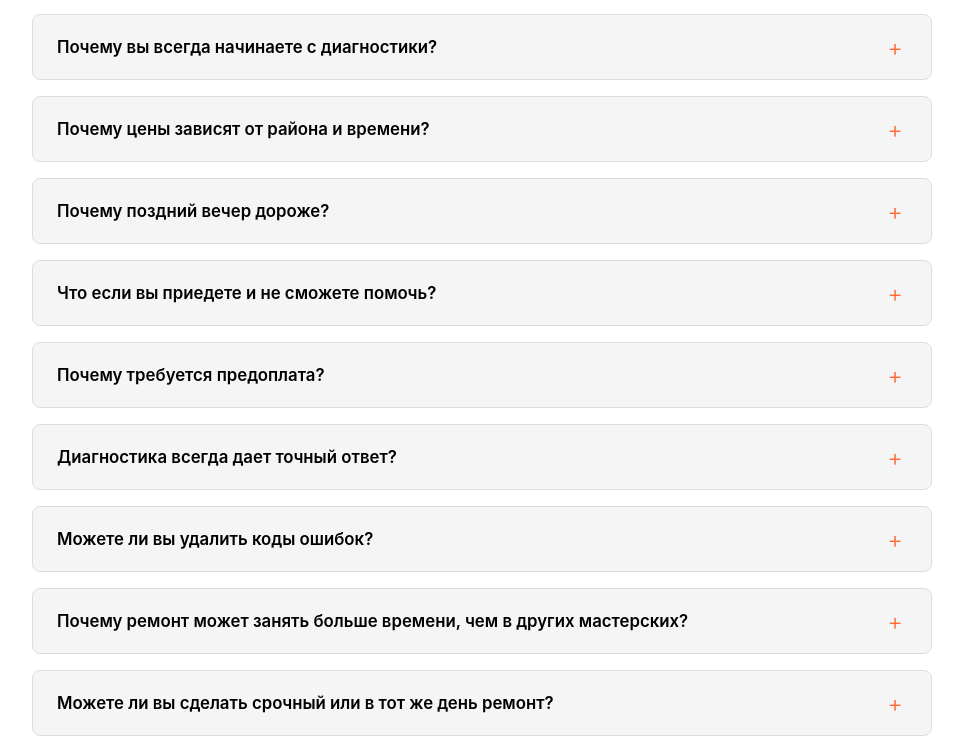
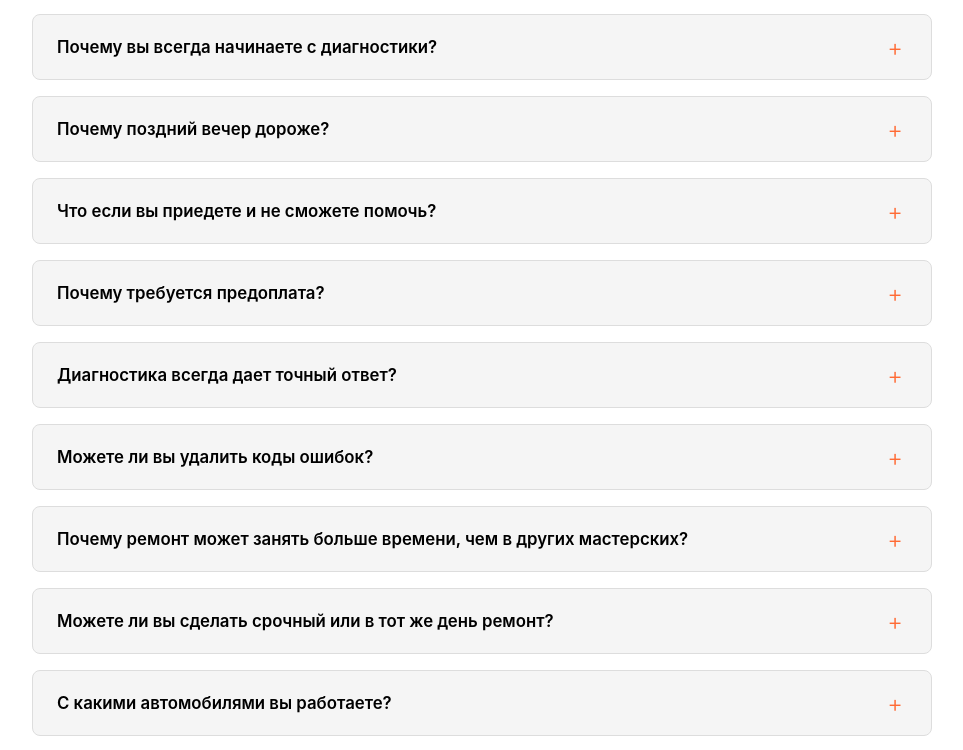
Before and after one commit to HealthGarage/landing, a React (Vite) app: page / in a window 1280 px wide. Shown: the part 4296-5046 px from the top of the page, without its empty margins (158-1121 px from the left). Built offline with nearby package versions, Linux system fonts and the light colour scheme.

Commit message:
fix: FAQ section

```diff
--- a/src/components/FAQ.jsx
+++ b/src/components/FAQ.jsx
@@ -46,10 +46,6 @@ const FAQ = () => {
     {
       question: t('faq.q10.question'),
       answer: t('faq.q10.answer')
-    },
-    {
-      question: t('faq.q11.question'),
-      answer: t('faq.q11.answer')
     }
   ];
 
--- a/src/locales/et.json
+++ b/src/locales/et.json
@@ -163,40 +163,36 @@
       "answer": "Sest osade vahetus ilma põhjusest arusaamata toob sageli kaasa tarbetuid kulusid. Diagnostika võimaldab õigeid otsuseid."
     },
     "q3": {
-      "question": "Miks hinnad sõltuvad piirkonnast ja ajast?",
-      "answer": "Sest sõiduaeg Tallinnas varieerub märkimisväärselt liiklustingimuste tõttu. Hinnad kajastavad kulutatud aega, mitte ainult vahemaad."
-    },
-    "q4": {
       "question": "Miks hiline õhtu on kallim?",
       "answer": "Kella 21:00 kuni 23:00 kehtib hiliste tundide tariif piiratud kättesaadavuse ja pikendatud tööaja tõttu."
     },
-    "q5": {
+    "q4": {
       "question": "Mis juhtub, kui te saabute ja ei saa aidata?",
       "answer": "Kui diagnostikat ega abi ei saa pakkuda, tagastatakse 50% ettemaks täielikult."
     },
-    "q6": {
+    "q5": {
       "question": "Miks on ettemaks nõutud?",
       "answer": "Ettemaks tagab ajavahemiku ja katab sõiduaja. See hoiab ära viimase hetke tühistamised."
     },
-    "q7": {
+    "q6": {
       "question": "Kas diagnostika annab alati täpse vastuse?",
       "answer": "Diagnostika annab suuna ja prioriteedid. Mõned mehaanilised probleemid võivad siiski vajada töökoja ülevaatust."
     },
-    "q8": {
+    "q7": {
       "question": "Kas saate kustutada veakoode?",
       "answer": "Jah, saame kustutada veakoode pärast diagnostikat."
     },
-    "q9": {
+    "q8": {
       "question": "Miks võib remont võtta kauem kui teistes töökodades?",
       "answer": "HealthGarage ei ole mahukäive teenus. Me eelistame hoolikat diagnostikale põhinevat tööd kiirusele."
     },
-    "q10": {
+    "q9": {
       "question": "Kas saate teha kiireloomulist või sama päeva remonti?",
       "answer": "Ei. Me ei paku hädaabi ega kiirustatud remonti. Kui sõidukit on kiireloomuliselt vaja, soovitame suuremat töökoda."
     },
-    "q11": {
+    "q10": {
       "question": "Milliste autodega te töötate?",
-      "answer": "Enamik Euroopa sõidukeid on diagnostika jaoks toetatud. Kiire hooldus on piiratud BMW, Mercedes-Benz ja VAG sõidukitega (Audi, VW, Škoda, SEAT)."
+      "answer": "Enamik sõidukeid on diagnostika jaoks toetatud. Kiire hooldus on piiratud BMW, Mercedes-Benz ja VAG sõidukitega."
     }
   },
   "booking": {
--- a/src/locales/ru.json
+++ b/src/locales/ru.json
@@ -163,40 +163,36 @@
       "answer": "Потому что замена деталей без понимания корневой причины часто приводит к ненужным расходам. Диагностика позволяет принять правильное решение."
     },
     "q3": {
-      "question": "Почему цены зависят от района и времени?",
-      "answer": "Потому что время в пути в Таллинне значительно варьируется из-за трафика. Цены отражают потраченное время, а не только расстояние."
-    },
-    "q4": {
       "question": "Почему поздний вечер дороже?",
       "answer": "С 21:00 до 23:00 применяется тариф за поздние часы из-за ограниченной доступности и продленного рабочего времени."
     },
-    "q5": {
+    "q4": {
       "question": "Что если вы приедете и не сможете помочь?",
       "answer": "Если диагностика или помощь не могут быть предоставлены, предоплата 50% полностью возвращается."
     },
-    "q6": {
+    "q5": {
       "question": "Почему требуется предоплата?",
       "answer": "Предоплата обеспечивает временной слот и покрывает время в пути. Это предотвращает отмены в последнюю минуту."
     },
-    "q7": {
+    "q6": {
       "question": "Диагностика всегда дает точный ответ?",
       "answer": "Диагностика дает направление и приоритеты. Некоторые механические проблемы могут все еще требовать осмотра в мастерской."
     },
-    "q8": {
+    "q7": {
       "question": "Можете ли вы удалить коды ошибок?",
       "answer": "Да, мы можем удалить коды ошибок после диагностики."
     },
-    "q9": {
+    "q8": {
       "question": "Почему ремонт может занять больше времени, чем в других мастерских?",
       "answer": "HealthGarage — это не высокообъемный сервис. Мы приоритизируем тщательную работу на основе диагностики, а не скорость."
     },
-    "q10": {
+    "q9": {
       "question": "Можете ли вы сделать срочный или в тот же день ремонт?",
       "answer": "Нет. Мы не предлагаем экстренный или срочный ремонт. Если автомобиль нужен срочно, рекомендуем большую мастерскую."
     },
-    "q11": {
+    "q10": {
       "question": "С какими автомобилями вы работаете?",
-      "answer": "Большинство европейских автомобилей поддерживаются для диагностики. Быстрое обслуживание ограничено BMW, Mercedes-Benz и автомобилями VAG (Audi, VW, Škoda, SEAT)."
+      "answer": "Большинство автомобилей поддерживаются для диагностики. Быстрое обслуживание ограничено BMW, Mercedes-Benz и автомобилями VAG."
     }
   },
   "booking": {
```
